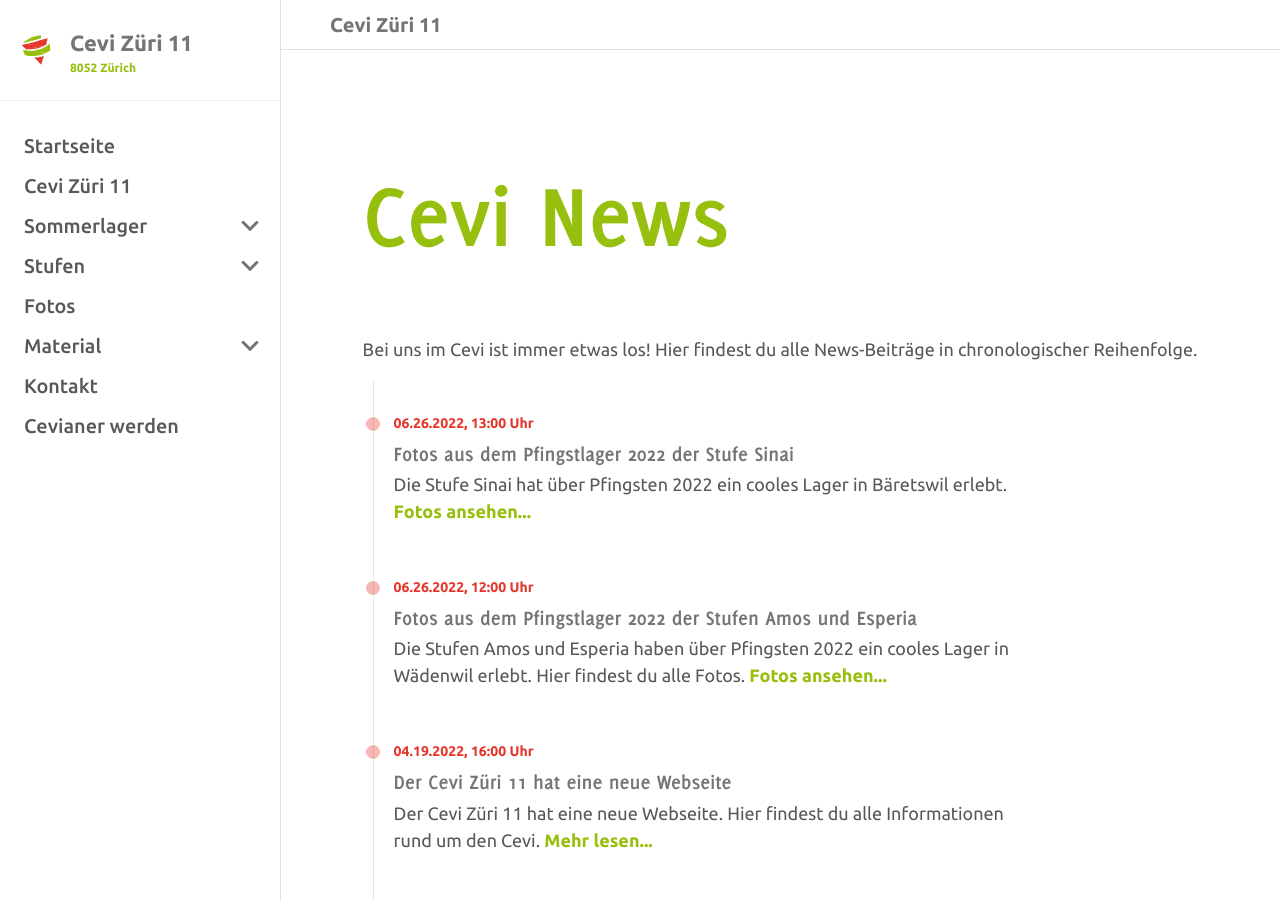
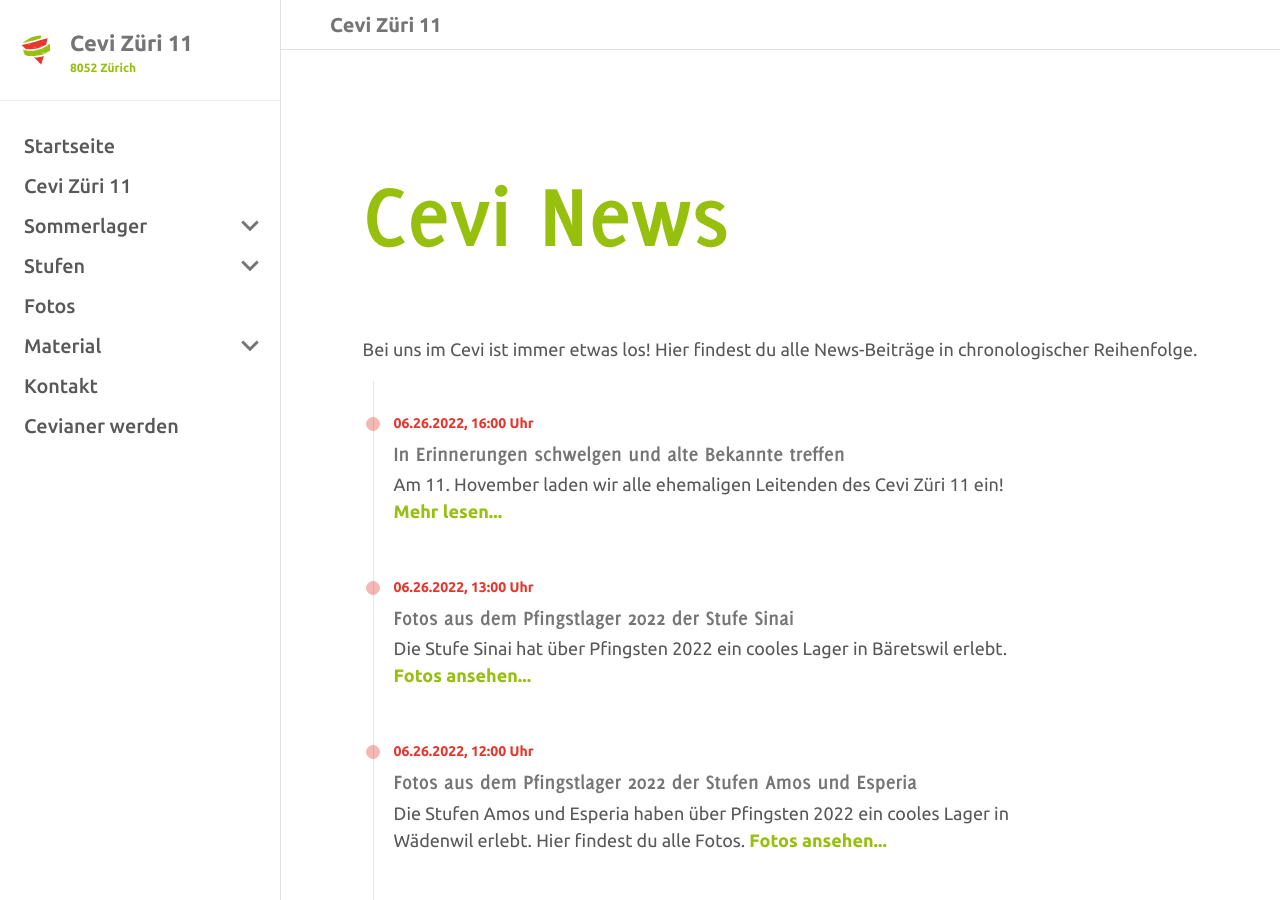
Before and after one commit to wp99cp/cevi_zh11_webpage, a Jekyll site: the page built from content/cevi-news.md, in a window 1280 px wide and 900 px high. Built offline with Jekyll 4.4.1, drawn with Linux system fonts in a browser that asks for light colours.

Commit message:
add cevi-e znacht to news entries

```diff
--- a/content/cevi-e-znacht.md
+++ b/content/news/cevi-e-znacht.md
@@ -1,6 +1,9 @@
 ---
 title: Cevi-E Znacht
 permalink: /cevi-e-znacht
+news-entry-title: In Erinnerungen schwelgen und alte Bekannte treffen
+news-entry-caption: Am 11. Hovember laden wir alle ehemaligen Leitenden des Cevi Züri 11 ein!
+date: 2022-06-26T16:00
 contact_page: true
 ---
 
```
